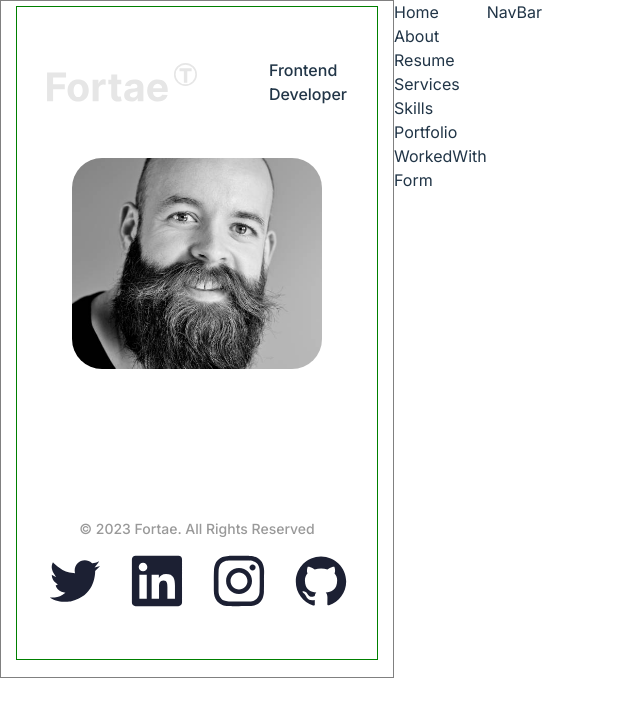
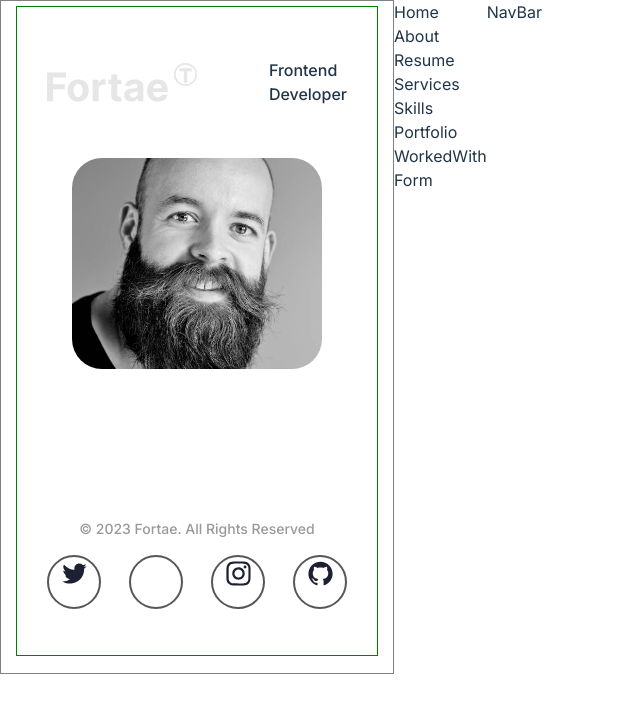
Before and after one commit to heytega/personal-portfolio, a React (Vite) app: page / in a window 1280 px wide. Shown: the top 716 px of the page, without its empty margins (0-640 px from the left). Built offline with nearby package versions, Linux system fonts and the light colour scheme.

Commit message:
built round border around icons

```diff
--- a/src/components/Socials.jsx
+++ b/src/components/Socials.jsx
@@ -15,7 +15,8 @@ const Socials = () => {
       </li>
       <li className={Style.handle}>
         <a href='#'>
-          <img className={Style.icon} src={linkedin} alt='linkedin' />
+          <svg>{Style.icon}</svg>
+          {/* <img className={Style.icon} src={linkedin} alt='linkedin' /> */}
         </a>
       </li>
       <li className={Style.handle}>
--- a/src/components/Socials.module.css
+++ b/src/components/Socials.module.css
@@ -5,8 +5,17 @@
   padding-inline-start: 0;
 }
 
-.handle::before {
-  content: '';
-  border: 1px solid #fff;
+.handle {
+  display: block;
+  width: 50px;
+  height: 50px;
+  line-height: 46px;
+  text-align: center;
+  border: 2px solid #565656;
   border-radius: 50px;
+  color: #999999;
 }
+
+.icon {
+  width: 50%;
+}
```
